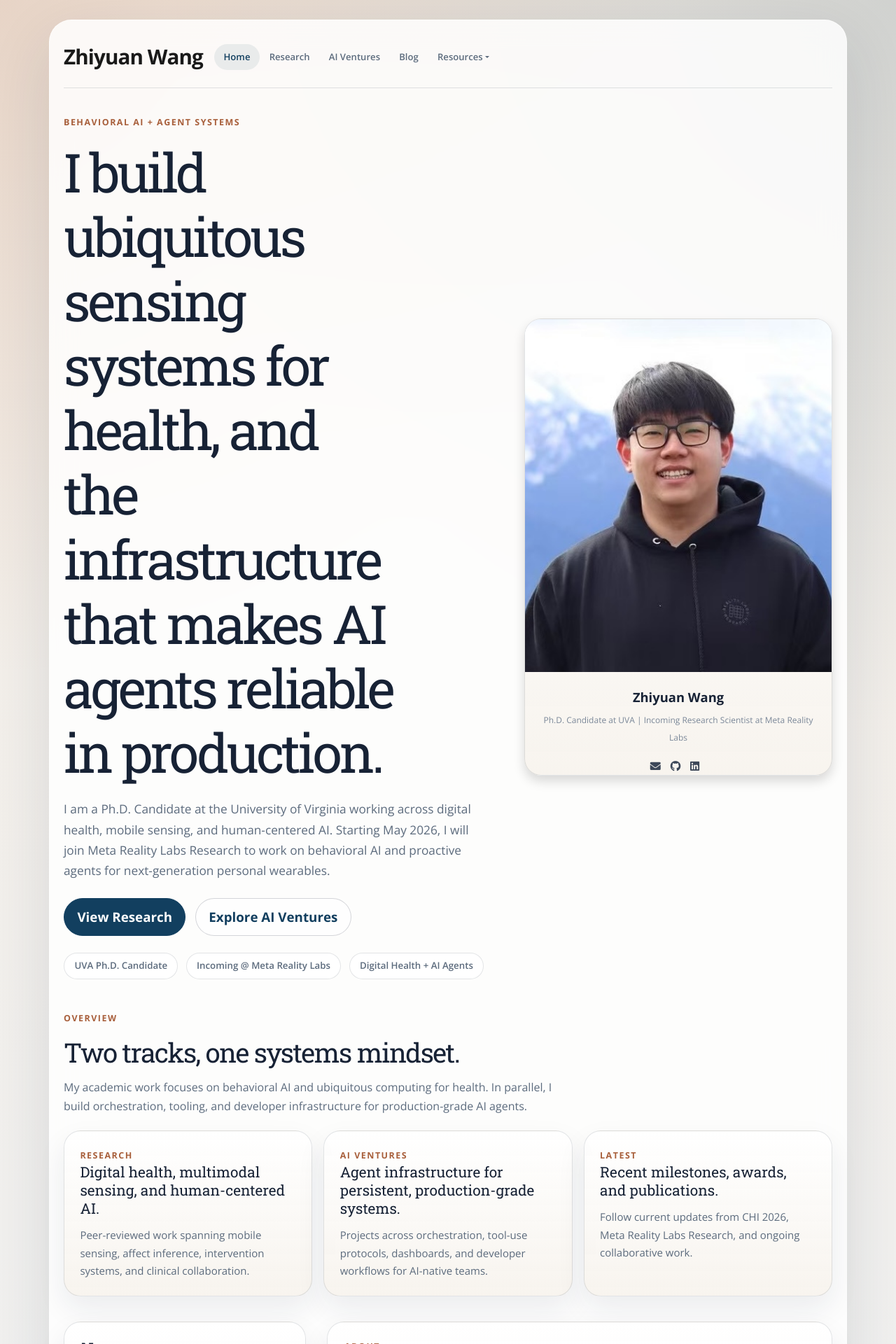
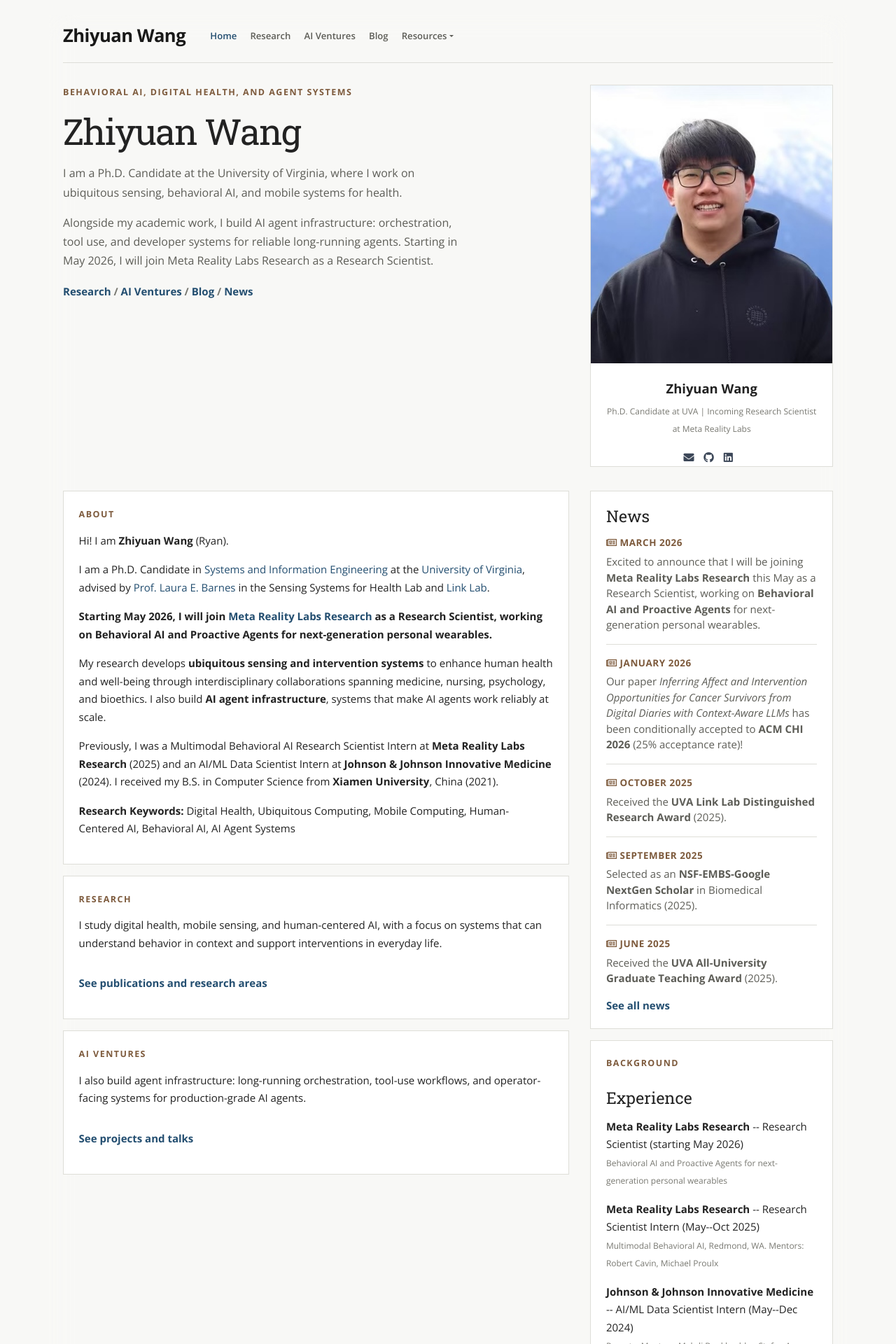
Before and after one commit to zzhiyuann/ryanwang.cc, a Jekyll site: the page built from index.html, in a window 1280 px wide. Shown: the top 1920 px of the page at 70% size. Built offline with Jekyll 4.4.1, drawn with Linux system fonts in a browser that asks for light colours; a style sheet for code colours, icons or effects is not loaded; some of the changed text lies outside the part shown.

Commit message:
Simplify site styling and homepage layout

```diff
--- a/_includes/footer.html
+++ b/_includes/footer.html
@@ -1,7 +1,10 @@
 <footer class="footer">
-  <div class="footer-copy">
+  <div class="footer-copy footer-copy-primary">
     <span>&copy; {{ 'now' | date: "%Y" }} {{ site.data.settings.title }}.</span>
     <span>Built with <a href="https://jekyllrb.com/" target="_blank" rel="noopener">Jekyll</a> and deployed on GitHub Pages.</span>
+  </div>
+  <div class="footer-copy footer-copy-secondary">
+    <span>This website is inspired by themes created by Travis Peters, who graciously made them available under the MIT license.</span>
   </div>
   <div class="footer-links">
     <a href="{{ site.data.settings.githuburl }}" target="_blank" rel="noopener">Source</a>
--- a/assets/css/style.css
+++ b/assets/css/style.css
@@ -712,6 +712,208 @@ pre code {
   text-decoration: none;
 }
 
+/* Minimal site treatment */
+:root {
+  --bg-top: #f8f8f6;
+  --bg-bottom: #f8f8f6;
+  --surface: #ffffff;
+  --surface-strong: #ffffff;
+  --surface-soft: #fafaf8;
+  --border: #deded8;
+  --border-strong: #cfcfc8;
+  --text: #222222;
+  --muted: #5d5d57;
+  --muted-soft: #787871;
+  --accent: #234e70;
+  --accent-soft: rgba(35, 78, 112, 0.06);
+  --highlight: #7d5a3c;
+  --shadow-lg: none;
+  --shadow-md: none;
+  --radius-xl: 0;
+  --radius-lg: 0;
+  --radius-md: 0;
+}
+
+body {
+  background: linear-gradient(180deg, var(--bg-top) 0%, var(--bg-bottom) 100%);
+}
+
+a {
+  transition: color 0.2s ease;
+}
+
+.site-shell {
+  margin-top: 22px;
+  padding: 0 1.25rem 2rem;
+  border: 0;
+  background: transparent;
+}
+
+.navbar {
+  padding: 0.3rem 0 0.85rem;
+  margin-bottom: 0.25rem;
+}
+
+.navbar-brand {
+  font-size: 1.6rem;
+  letter-spacing: -0.02em;
+}
+
+.navbar-light .navbar-nav .nav-link {
+  padding: 0.35rem 0 0.35rem 1.2rem;
+  border-radius: 0;
+}
+
+.navbar-light .navbar-nav .nav-link:hover,
+.navbar-light .navbar-nav .nav-link.active {
+  background: transparent;
+}
+
+.dropdown-menu,
+.feature-card,
+.content-card,
+.card,
+.page-shell,
+.focus-card,
+.panel-card,
+.publication-card,
+.venture-card,
+.media-card,
+.empty-state {
+  border-radius: 0;
+  box-shadow: none;
+}
+
+.dropdown-menu {
+  border-radius: 0;
+}
+
+.feature-card,
+.content-card,
+.card,
+.page-shell {
+  background: var(--surface);
+}
+
+.focus-card,
+.panel-card,
+.publication-card,
+.venture-card,
+.media-card,
+.empty-state,
+blockquote {
+  background: var(--surface-soft);
+}
+
+.card.shadow {
+  box-shadow: none !important;
+}
+
+.home-hero {
+  padding: 1.2rem 0 0.4rem;
+}
+
+.hero-title {
+  max-width: none;
+  margin-bottom: 1rem;
+  font-size: clamp(2.2rem, 5vw, 3.2rem);
+  letter-spacing: -0.03em;
+}
+
+.hero-copy {
+  max-width: 64ch;
+  margin-bottom: 1rem;
+  font-size: 1rem;
+}
+
+.hero-pills {
+  display: none;
+}
+
+.home-links {
+  margin-top: 1.1rem;
+  font-weight: 700;
+}
+
+.home-links a::after {
+  content: " /";
+  color: var(--muted-soft);
+}
+
+.home-links a:last-child::after {
+  content: "";
+}
+
+.btn,
+.pill-badge,
+.record-link,
+code,
+pre,
+blockquote {
+  border-radius: 0;
+}
+
+.btn {
+  padding: 0.65rem 1rem;
+}
+
+.btn-outline-primary {
+  background: var(--surface);
+}
+
+.home-section {
+  margin-top: 1.75rem;
+}
+
+.section-title {
+  margin-bottom: 0.75rem;
+  font-size: clamp(1.6rem, 3vw, 2.1rem);
+  letter-spacing: -0.02em;
+}
+
+.feature-card {
+  min-height: 0;
+  padding: 1.2rem;
+}
+
+.feature-card:hover,
+.record-link:hover {
+  transform: none;
+}
+
+.content-card {
+  padding: 1.35rem;
+}
+
+.page-shell {
+  padding: 1.5rem;
+}
+
+.venture-card-featured {
+  background: var(--surface-soft);
+}
+
+.footer-copy-secondary {
+  flex-basis: 100%;
+  font-size: 0.84rem;
+}
+
+.fa-envelope,
+.fa-github,
+.fa-linkedin,
+.fa-twitter,
+.ai-google-scholar {
+  transition: color 0.2s ease;
+}
+
+.fa-envelope:hover,
+.fa-github:hover,
+.fa-linkedin:hover,
+.fa-twitter:hover,
+.ai-google-scholar:hover {
+  transform: none;
+}
+
 @media (max-width: 991.98px) {
   .feature-grid,
   .focus-grid,
--- a/index.html
+++ b/index.html
@@ -6,70 +6,49 @@ description: Behavioral AI researcher and AI agent infrastructure builder at UVA
 ---
 
 <section class="home-hero">
-  <div class="row align-items-center">
-    <div class="col-lg-7">
-      <p class="hero-eyebrow">Behavioral AI + Agent Systems</p>
-      <h1 class="hero-title">I build ubiquitous sensing systems for health, and the infrastructure that makes AI agents reliable in production.</h1>
-      <p class="hero-copy">I am a Ph.D. Candidate at the University of Virginia working across digital health, mobile sensing, and human-centered AI. Starting May 2026, I will join Meta Reality Labs Research to work on behavioral AI and proactive agents for next-generation personal wearables.</p>
-      <div class="hero-actions">
-        <a class="btn btn-primary btn-lg" href="{{ '/research/' | relative_url }}">View Research</a>
-        <a class="btn btn-outline-primary btn-lg" href="{{ '/ai-ventures/' | relative_url }}">Explore AI Ventures</a>
-      </div>
-      <div class="hero-pills">
-        <span>UVA Ph.D. Candidate</span>
-        <span>Incoming @ Meta Reality Labs</span>
-        <span>Digital Health + AI Agents</span>
-      </div>
+  <div class="row">
+    <div class="col-lg-8">
+      <p class="hero-eyebrow">Behavioral AI, Digital Health, and Agent Systems</p>
+      <h1 class="hero-title">Zhiyuan Wang</h1>
+      <p class="hero-copy">I am a Ph.D. Candidate at the University of Virginia, where I work on ubiquitous sensing, behavioral AI, and mobile systems for health.</p>
+      <p class="hero-copy">Alongside my academic work, I build AI agent infrastructure: orchestration, tool use, and developer systems for reliable long-running agents. Starting in May 2026, I will join Meta Reality Labs Research as a Research Scientist.</p>
+      <p class="home-links">
+        <a href="{{ '/research/' | relative_url }}">Research</a>
+        <a href="{{ '/ai-ventures/' | relative_url }}">AI Ventures</a>
+        <a href="{{ '/blog/' | relative_url }}">Blog</a>
+        <a href="{{ '/news/' | relative_url }}">News</a>
+      </p>
     </div>
 
-    <div class="col-lg-5 mt-4 mt-lg-0">
+    <div class="col-lg-4 mt-4 mt-lg-0">
       {% include contact.html %}
     </div>
   </div>
 </section>
 
 <section class="home-section">
-  <div class="section-heading">
-    <p class="section-kicker">Overview</p>
-    <h2 class="section-title">Two tracks, one systems mindset.</h2>
-    <p class="section-subtitle">My academic work focuses on behavioral AI and ubiquitous computing for health. In parallel, I build orchestration, tooling, and developer infrastructure for production-grade AI agents.</p>
-  </div>
-
-  <div class="feature-grid">
-    <a class="feature-card" href="{{ '/research/' | relative_url }}">
-      <span class="feature-label">Research</span>
-      <h3>Digital health, multimodal sensing, and human-centered AI.</h3>
-      <p>Peer-reviewed work spanning mobile sensing, affect inference, intervention systems, and clinical collaboration.</p>
-    </a>
-
-    <a class="feature-card" href="{{ '/ai-ventures/' | relative_url }}">
-      <span class="feature-label">AI Ventures</span>
-      <h3>Agent infrastructure for persistent, production-grade systems.</h3>
-      <p>Projects across orchestration, tool-use protocols, dashboards, and developer workflows for AI-native teams.</p>
-    </a>
-
-    <a class="feature-card" href="{{ '/news/' | relative_url }}">
-      <span class="feature-label">Latest</span>
-      <h3>Recent milestones, awards, and publications.</h3>
-      <p>Follow current updates from CHI 2026, Meta Reality Labs Research, and ongoing collaborative work.</p>
-    </a>
-  </div>
-</section>
-
-<section class="home-section">
   <div class="row">
-    <div class="col-lg-4 mb-4 mb-lg-0">
-      <div class="content-card">
-        {% include news.html num=5 %}
-      </div>
-    </div>
-
-    <div class="col-lg-8">
+    <div class="col-lg-8 mb-4 mb-lg-0">
       <div class="content-card">
         <p class="section-kicker">About</p>
         {% include about.html %}
       </div>
+      <div class="content-card">
+        <p class="section-kicker">Research</p>
+        <p>I study digital health, mobile sensing, and human-centered AI, with a focus on systems that can understand behavior in context and support interventions in everyday life.</p>
+        <p><a class="text-link" href="{{ '/research/' | relative_url }}">See publications and research areas</a></p>
+      </div>
+      <div class="content-card">
+        <p class="section-kicker">AI Ventures</p>
+        <p>I also build agent infrastructure: long-running orchestration, tool-use workflows, and operator-facing systems for production-grade AI agents.</p>
+        <p><a class="text-link" href="{{ '/ai-ventures/' | relative_url }}">See projects and talks</a></p>
+      </div>
+    </div>
 
+    <div class="col-lg-4">
+      <div class="content-card">
+        {% include news.html num=5 %}
+      </div>
       <div class="content-card">
         <p class="section-kicker">Background</p>
         {% include experience.html %}
```
